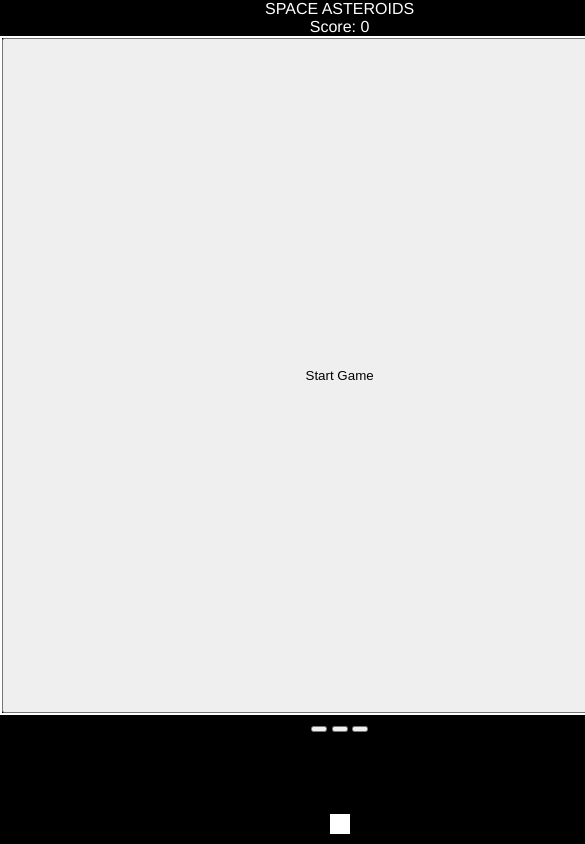
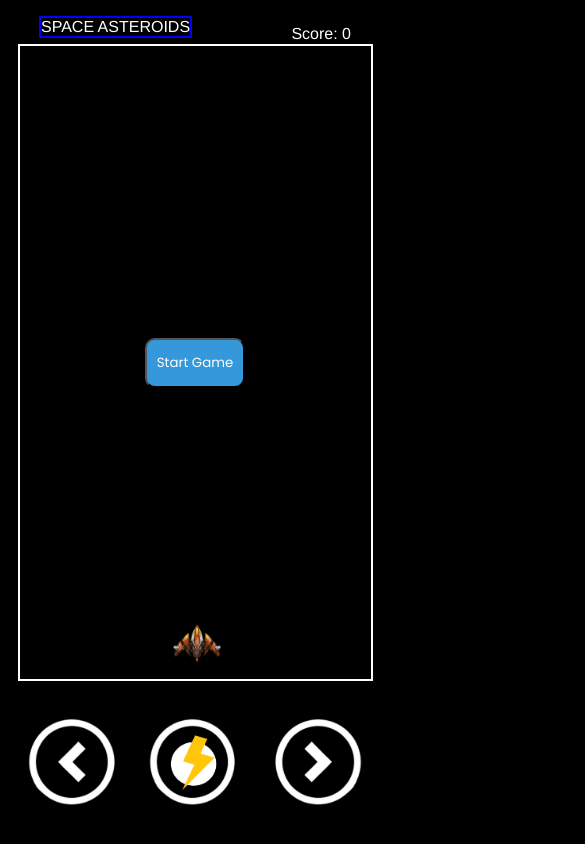
Before and after one commit to Gaurav-Salian/space_asteroids_web, a plain HTML site: page index.html in a window 390 px wide. Shown: the top 844 px of the page, 585 px wide, since content can reach past the window. Drawn offline with Linux system fonts and the light colour scheme.

Commit message:
style.css

```diff
--- a/style.css
+++ b/style.css
@@ -1,4 +1,4 @@
-/* --------------SPACE INVADERS STYLE------------------------------- */
+/* --------------SPACE ASTEROIDS STYLE------------------------------- */
 
 body{
     margin: 0;
@@ -11,25 +11,251 @@ body{
 
 }
 
+.space{
+    margin-top: 1%;
+    margin-bottom: 0;
+    padding: 0;
+    font-size: 2.5rem;
+    border: 2px solid blue;
+}
+#score-container {
+
+    position: fixed;
+    margin: 0;
+    top: 10%;
+    right: 10%;
+    font-size: 1rem;
+  }
+
 #game-container{
+    margin: 1vh;
+    /* margin: 0; */
     position: relative;
     display: grid;
     border: 2px solid white;
     grid-template-rows: 1fr auto;
-    width: 80vh;
-    height: 80vh;
+    width: 82vw;
+    height: 85vh;
 }
 
-.ship, .enemy, .bullet{
-    position: fixed;
-    height: 20px;
-    width: 20px;
-    background-color: #fff;
+
+
+.ship,.bullet, .enemy{
+    /* background-color: white; */
+    position: absolute;
+    height: 10px;
+    width: 10px;
+    margin: 0;
+    padding: 0;
 }
 
-.ship{
+
+
+
+
+ /* .ship{
+    position: absolute;
     grid-row: 2;
     grid-column: 2;
     bottom: 10px;
-    left: calc(50% - 10px);  /*ship center*/
+    left: calc(50% - 10px); /* ship center
+     width: 40px;
+  height: 40px;
+  background-color: #fff;
+  clip-path: polygon(50% 0%, 100% 100%, 0% 100%);
+}   */
+
+
+.ship {
+        position: absolute;
+        border-radius: 50%;
+        grid-row: 2;
+        grid-column: 2;
+        bottom: 10px;
+        left: calc(50% - 20px);
+        width: 50px;
+        height: 50px;
+        background-image: url('images/spaceshipimage.png');
+        background-size: cover;
+        background-repeat: no-repeat;
+        /* background-color: white; */
 }
+
+
+#start-button{
+    position: absolute;
+    border-radius: 10px;
+    font-family: poppins,Arial, Helvetica, sans-serif;
+    height:50px;
+    width: 100px;
+    top: 50%;
+    left: 50%;
+    transform: translate(-50%,-50%);
+    background-color: #3498db;
+    color: white;
+    cursor: pointer;
+
+}
+
+.enemy{
+    border-radius: 50%;
+    /* background-color: grey;  */
+    animation: spin 2s linear infinite; /* Add the spin animation */
+}
+
+
+.enemy1 {
+    animation: spin 1s linear infinite;
+    border-radius: 50%;
+    width: 20px;
+    height: 20px;
+    background-image: url('images/asteroid.png');
+    background-size: cover;
+    background-repeat: no-repeat;
+    background-position: center;
+    /* background-color: black; */
+  }
+
+  .enemy2 {
+    animation: spin 2s linear infinite;
+    width: 40px;
+    height: 40px;
+    background-image: url('images/asteroid.png');
+    background-size: cover;
+    background-repeat: no-repeat;
+    background-position: center;
+    /* background-color: black; */
+  }
+
+  .enemy3 {
+    animation: spin 3s linear infinite;
+    width: 80px;
+    height: 80px;
+    background-image: url('images/big_astroid.png');
+    background-size: cover;
+    background-repeat: no-repeat;
+    background-position: center;
+    /* background-color: white;  */
+  }
+
+
+  .bullet{
+    clip-path: polygon(50% 0%, 100% 100%, 0% 100%);
+    background-color: yellow;
+    box-shadow: 1px 1px 1px 2px rgb(244, 244, 154);
+}
+@keyframes spin {
+    from {
+      transform: rotate(0deg);
+    }
+    to {
+      transform: rotate(360deg);
+    }
+  }
+
+  #controls-container {
+    position: fixed;
+    margin-top: 10px;
+    display:none; /* hidden on computer screen*/
+  }
+
+  #controls-container button {
+    margin: 0 10px;
+  }
+
+  @media (max-width: 1024px) {
+    /* Show controls only on screens with a max-width of 768px (typical mobile size) */
+    #controls-container {
+        position: fixed;
+        width: 57%;
+        height: 12px;
+        bottom: 13%;
+        display: flex;
+        justify-content: center;
+    }
+
+
+    #game-container{
+        margin-top: 87vh;
+        position: fixed;
+        display: grid;
+        border: 2px solid white;
+        grid-template-rows: 1fr auto;
+        width: 90vw;
+        height: 75vh;
+    }
+
+    #controls-container{
+        margin-top: 30px;
+    }
+    #left-arrow, #right-arrow, #center-circle{
+        margin-top: 20%;
+        border: none;
+        padding-left: 30%;
+
+        width: 100px;
+        height: 100px;
+    }
+
+
+    #left-arrow{
+
+    background-image: url('images/left_key.png');
+    background-size: cover;
+    background-repeat: no-repeat;
+    background-position: center;
+    background-color: black;
+    }
+
+    #center-circle{
+
+        background-image: url('images/attack_key.png');
+        background-size: cover;
+        background-repeat: no-repeat;
+        background-position: center;
+        background-color: black;
+    }
+
+    #right-arrow {
+
+        background-image: url('images/right_key.png');
+        background-size: cover;
+        background-repeat: no-repeat;
+        background-position: center;
+        background-color: black;
+
+    }
+
+    .space{
+        margin-top: 2%;
+        /* margin-bottom: 1%; */
+        padding: 0;
+    }
+
+}
+
+@media (max-width: 600px) {
+    .space{
+        top: 1%;
+        position: fixed;
+        font-size: 1rem;
+        left: 10%;
+    }
+
+    #score-container {
+        position: fixed;
+        margin: 0;
+        top: 3%;
+        right: 10%;
+        font-size: 1rem;
+    }
+
+    #controls-container {
+        position: fixed;
+        width: 81%;
+        height: 0;
+        bottom: 16%;
+        display: flex;
+        justify-content: center;
+    }
+}
```
